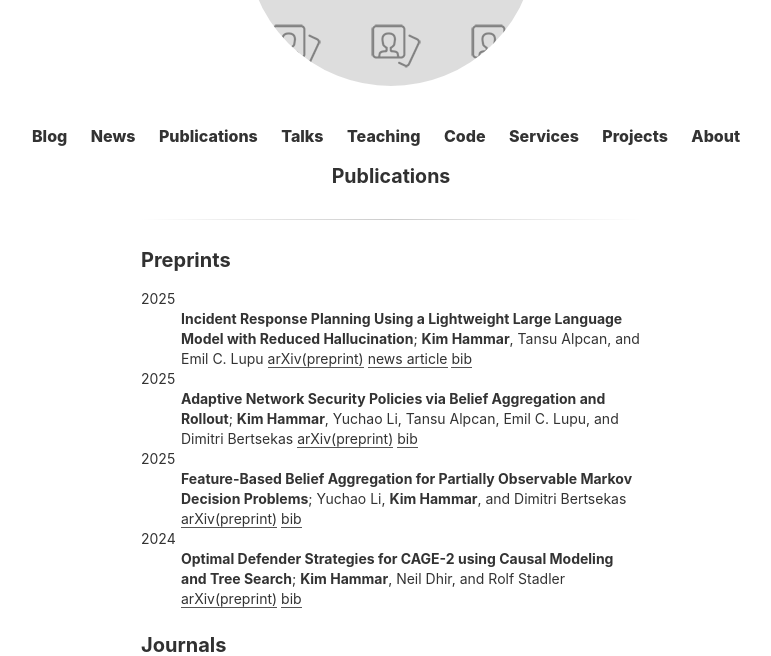
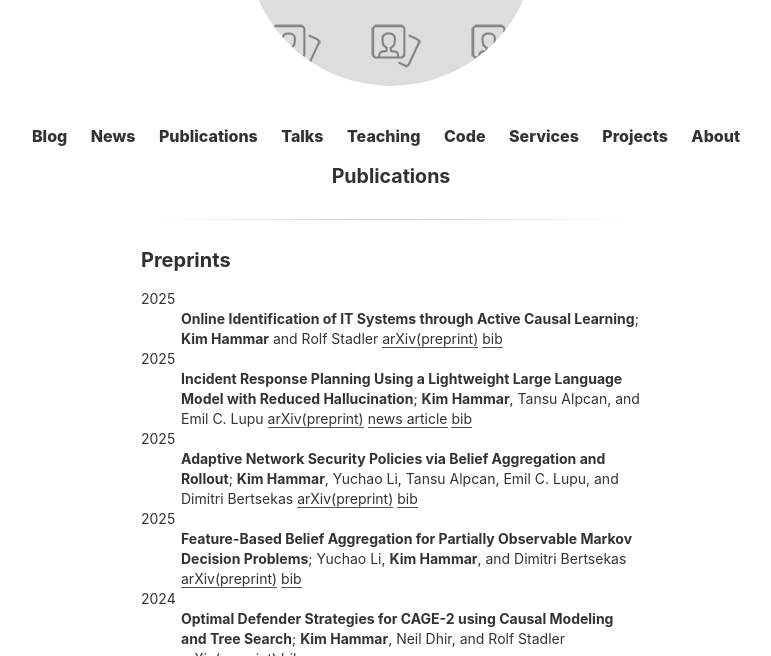
Before and after one commit to Limmen/Limmen.github.io, a Jekyll site: the page built from publications.md, in a window 1280 px wide and 900 px high, cut to the strip 244-900 px from the top of the window. Shown: the whole strip, without its empty margins (249-1020 px from the left). Built offline with Jekyll 4.4.1, drawn with Linux system fonts in a browser that asks for light colours.

Commit message:
add link

```diff
--- a/publications.md
+++ b/publications.md
@@ -4,6 +4,12 @@ title: Publications
 ---
 
 ### Preprints
+
+2025
+:   **Online Identification of IT Systems through Active Causal Learning**;
+     **Kim Hammar** and Rolf Stadler
+	[arXiv(preprint)](https://arxiv.org/abs/2509.02130)
+	[bib](/assets/citations/ci_25_hammar.bib)
 
 2025
 :   **Incident Response Planning Using a Lightweight Large Language Model with Reduced Hallucination**;
```
Also changed, not shown: assets/citations/ci_25_hammar.bib (added, +9 -0 lines), news.md (+3 -0 lines), 1 other file.
